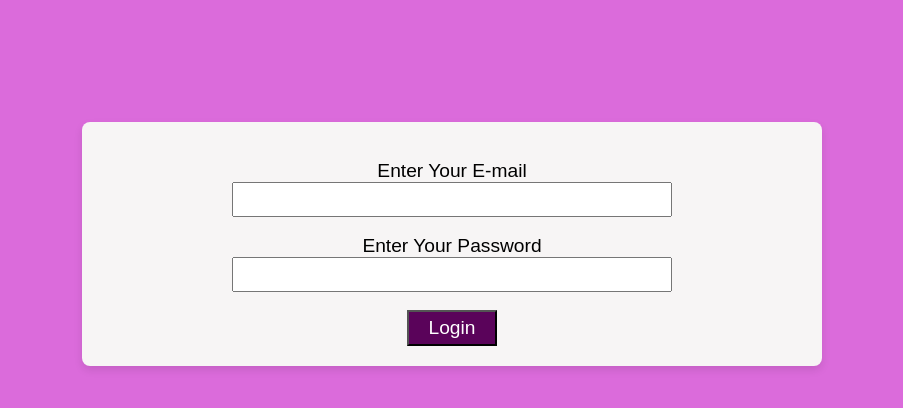
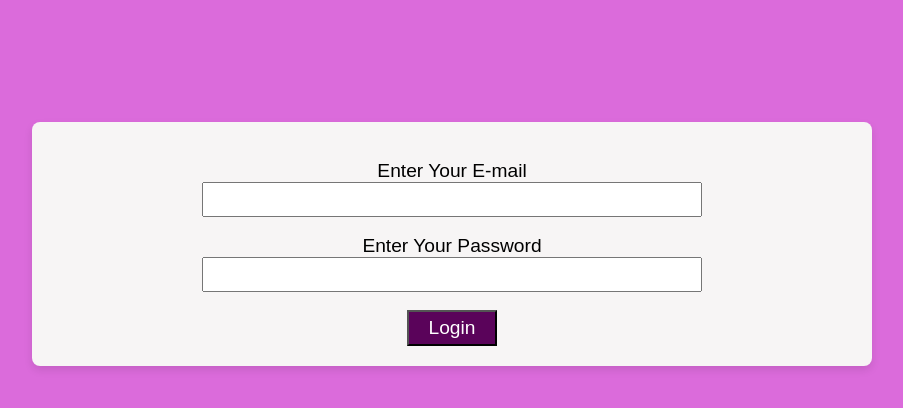
Before and after one commit to AmnaHussien/Event-Management-website, a Flask app: page /login in a window 1280 px wide. Shown: the part 85-493 px from the top of the page, without its empty margins (188-1091 px from the left). Run offline with Flask 3, Linux system fonts and the light colour scheme.

```diff
--- a/website/static/base.css
+++ b/website/static/base.css
@@ -310,15 +310,7 @@ div input
     border-radius: 8px;
     box-shadow: 0 4px 8px rgba(0, 0, 0, 0.1);
 }
-.about-section-accounts
-{
-    max-width: 700px;
-    margin: 50px auto;
-    padding: 20px;
-    background: #f7f5f5;
-    border-radius: 8px;
-    box-shadow: 0 4px 8px rgba(0, 0, 0, 0.1);
-}
+
 .add
 {
     color: rgb(65, 4, 65);
--- a/website/template/login.html
+++ b/website/template/login.html
@@ -8,7 +8,7 @@ Login | Event Management
     <form method="POST">
          <br>
          <br>
-    <section class="about-section-accounts">
+    <section class="about-section">
         <br>
         <div align="center">
             <label for="email" >Enter Your E-mail</label>
--- a/website/template/signup.html
+++ b/website/template/signup.html
@@ -2,7 +2,7 @@
 {% block title %}Sign Up | Event Management{% endblock %}
 {% block content %}
 <form method="POST">
-    <section class="about-section-accounts">
+    <section class="about-section">
     <br>
     <div  >
         <h2>Create a Event Management account</h2>
```
